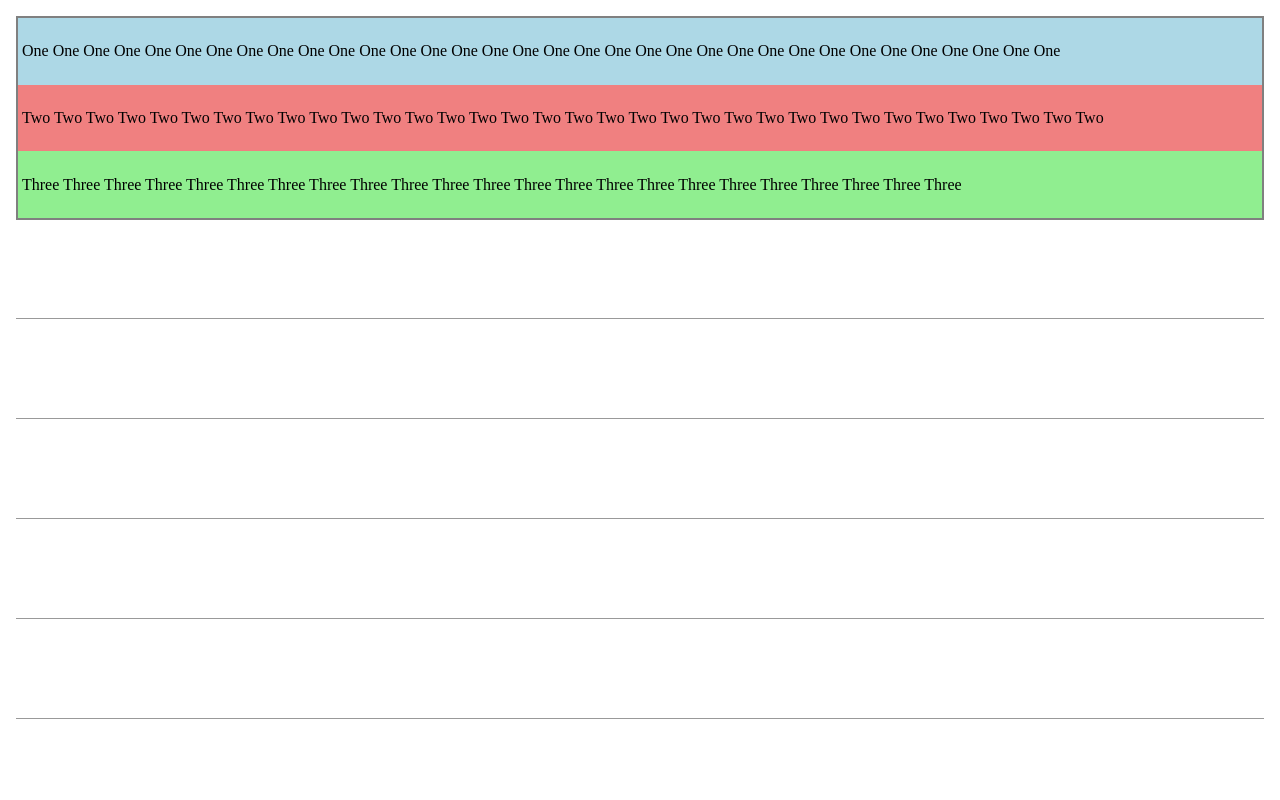
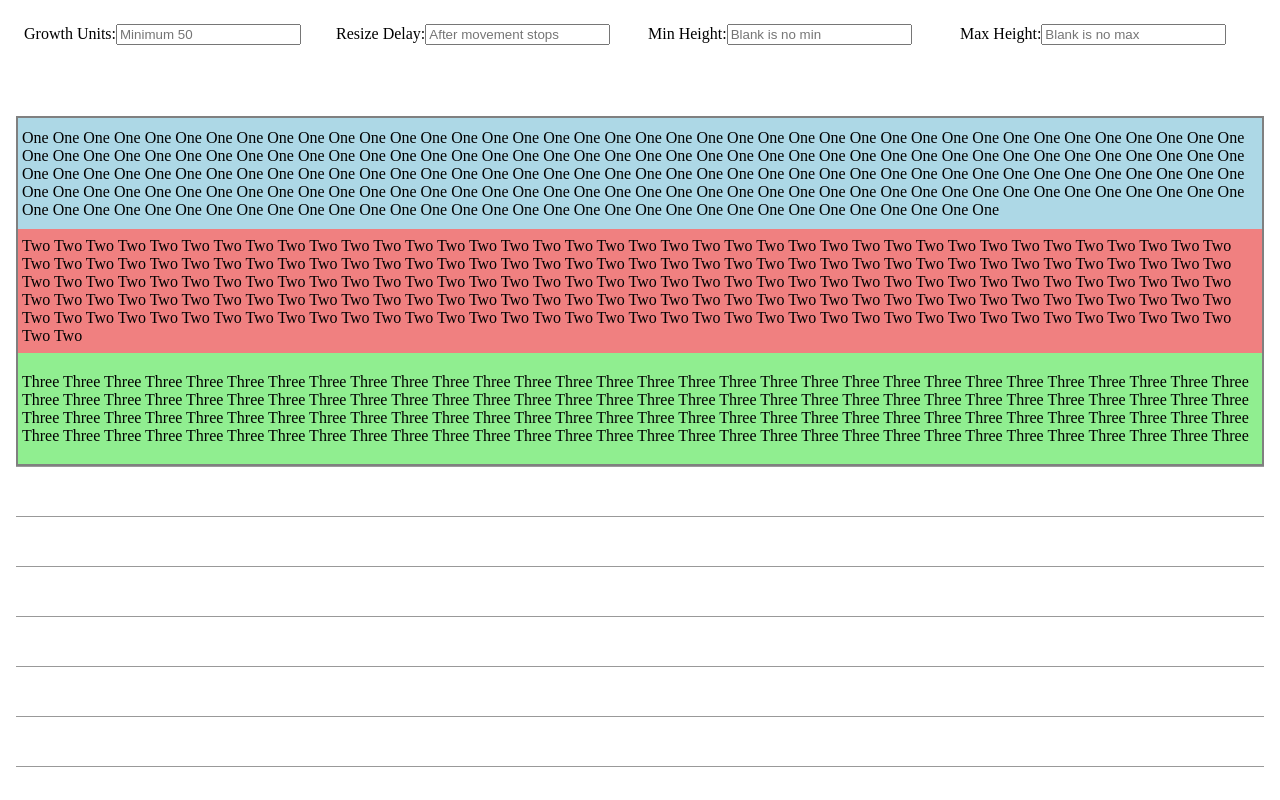
Before and after one commit to liamross/interval-resizer, a React app: page / in a window 1280 px wide. Shown: the top 800 px of the page. Built offline with nearby package versions, Linux system fonts and the light colour scheme; the HTML template or start-up script is replaced by a standard one.

Commit message:
Polished up demo, removed unnecessary comments

```diff
--- a/src/App.css
+++ b/src/App.css
@@ -1,10 +1,27 @@
 body {
     margin: 16px;
+}
+
+.resizeDemo-settings {
+    height: 100px;
+    overflow: auto;
+    display: flex;
+    flex-wrap: wrap;
+}
+
+.resizeDemo-settings > * {
+    margin: 8px;
+    flex: 1 1 0;
+}
+
+.resizeDemo-body {
+    position: relative;
 }
 
 .resizing-widget {
     border: 2px solid gray;
     overflow: hidden;
+    box-sizing: border-box;
 }
 
 .Outer {
@@ -35,8 +52,8 @@ body {
 
 .line {
     z-index: -1;
-    left: 16px;
-    right: 16px;
+    left: 0;
+    right: 0;
     position: absolute;
     border-bottom: 1px solid rgba(0, 0, 0, .4);
 }
--- a/src/App.jsx
+++ b/src/App.jsx
@@ -2,25 +2,85 @@ import React, { Component } from 'react';
 import Resizer from './Resizer/Resizer';
 import './App.css';
 
-const growthUnit = 100;
-
 class App extends Component {
+  constructor() {
+    super();
+    this.state = {
+      growthUnit: null,
+      timeoutDelay: null,
+      minHeight: null,
+      maxHeight: null,
+    }
+  }
   render() {
     return (
       <div>
+        <div className="resizeDemo-settings">
+          <label>
+            Growth Units:
+            <input
+              type="number"
+              placeholder="Minimum 50"
+              value={this.state.growthUnit || ''}
+              onChange={e => this.setState({
+                ...this.state,
+                growthUnit: Number(e.target.value),
+              })}
+            />
+          </label>
+          <label>
+            Resize Delay:
+            <input
+              type="number"
+              placeholder="After movement stops"
+              value={this.state.timeoutDelay || ''}
+              onChange={e => this.setState({
+                ...this.state,
+                timeoutDelay: Number(e.target.value),
+              })}
+            />
+          </label>
+          <label>
+            Min Height:
+            <input
+              type="number"
+              placeholder="Blank is no min"
+              value={this.state.minHeight || ''}
+              onChange={e => this.setState({
+                ...this.state,
+                minHeight: Number(e.target.value),
+              })}
+            />
+          </label>
+          <label>
+            Max Height:
+            <input
+              type="number"
+              placeholder="Blank is no max"
+              value={this.state.maxHeight || ''}
+              onChange={e => this.setState({
+                ...this.state,
+                maxHeight: Number(e.target.value),
+              })}
+            />
+          </label>
+        </div>
+        <div className="resizeDemo-body">
           {Array(20).fill(0).map((x, index) =>
             <div
               key={index}
               className="line"
-            style={{ top: `${String(growthUnit * index + 18)}px` }}
+              style={{ top: `${String((this.state.growthUnit ?
+                Math.max(this.state.growthUnit, 50) : 50) * index)}px` }}
             />
           )}
-
           <Resizer
-          growthUnit={growthUnit}
-          timeoutDelay={200}
-          minHeight={200}
-          maxHeight={500}
+            growthUnit={ this.state.growthUnit ?
+              Math.max(this.state.growthUnit, 50) : 50
+            }
+            timeoutDelay={this.state.timeoutDelay}
+            minHeight={this.state.minHeight}
+            maxHeight={this.state.maxHeight}
             uniqueId="test"
             className="resizing-widget"
           >
@@ -29,25 +89,53 @@ class App extends Component {
                 <div>
                   One One One One One One One One One One One One One One One One
                   One One One One One One One One One One One One One One One One
-                One One
+                  One One One One One One One One One One One One One One One One
+                  One One One One One One One One One One One One One One One One
+                  One One One One One One One One One One One One One One One One
+                  One One One One One One One One One One One One One One One One
+                  One One One One One One One One One One One One One One One One
+                  One One One One One One One One One One One One One One One One
+                  One One One One One One One One One One One One One One One One
+                  One One One One One One One One One One One One One One One One
+                  One One One One One One One One One One One One One One One One
+                  One One One One One One One One One One One One One One One One
                 </div>
               </div>
               <div className="Inner Inner--two">
                 <div>
                   Two Two Two Two Two Two Two Two Two Two Two Two Two Two Two Two
                   Two Two Two Two Two Two Two Two Two Two Two Two Two Two Two Two
-                Two Two
+                  Two Two Two Two Two Two Two Two Two Two Two Two Two Two Two Two
+                  Two Two Two Two Two Two Two Two Two Two Two Two Two Two Two Two
+                  Two Two Two Two Two Two Two Two Two Two Two Two Two Two Two Two
+                  Two Two Two Two Two Two Two Two Two Two Two Two Two Two Two Two
+                  Two Two Two Two Two Two Two Two Two Two Two Two Two Two Two Two
+                  Two Two Two Two Two Two Two Two Two Two Two Two Two Two Two Two
+                  Two Two Two Two Two Two Two Two Two Two Two Two Two Two Two Two
+                  Two Two Two Two Two Two Two Two Two Two Two Two Two Two Two Two
+                  Two Two Two Two Two Two Two Two Two Two Two Two Two Two Two Two
+                  Two Two Two Two Two Two Two Two Two Two Two Two Two Two Two Two
                 </div>
               </div>
               <div className="Inner Inner--three">
                 <div>
                   Three Three Three Three Three Three Three Three Three Three
                   Three Three Three Three Three Three Three Three Three Three
-                Three Three Three
+                  Three Three Three Three Three Three Three Three Three Three
+                  Three Three Three Three Three Three Three Three Three Three
+                  Three Three Three Three Three Three Three Three Three Three
+                  Three Three Three Three Three Three Three Three Three Three
+                  Three Three Three Three Three Three Three Three Three Three
+                  Three Three Three Three Three Three Three Three Three Three
+                  Three Three Three Three Three Three Three Three Three Three
+                  Three Three Three Three Three Three Three Three Three Three
+                  Three Three Three Three Three Three Three Three Three Three
+                  Three Three Three Three Three Three Three Three Three Three
                 </div>
               </div>
             </div>
           </Resizer>
+        </div>
       </div>
     );
   }
```
Lines whose indentation alone changed are shown as unchanged.
